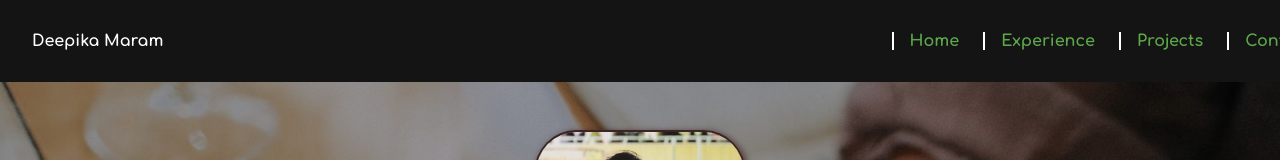
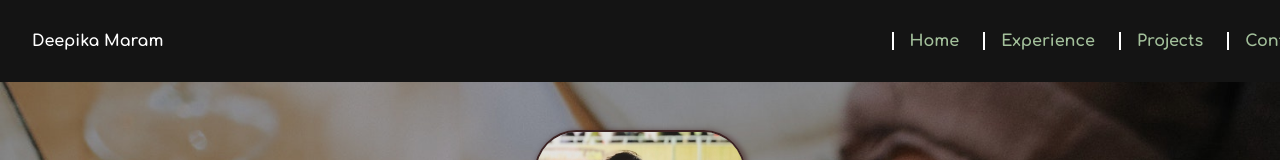
Before and after one commit to deepikamaram/myPortfolio, a plain HTML site: page index.html in a window 1280 px wide. Shown: the top 160 px of the page. Drawn offline with Linux system fonts and the light colour scheme.

Commit message:
Changed nav list items color

```diff
--- a/styles.css
+++ b/styles.css
@@ -54,7 +54,7 @@ body {
 
 .nav__head-list-item a:link,
 .nav__head-list-item a:visited {
-  color: rgb(93, 168, 74);
+  color: rgb(163, 192, 155);
   text-decoration: none;
 }
 
```
